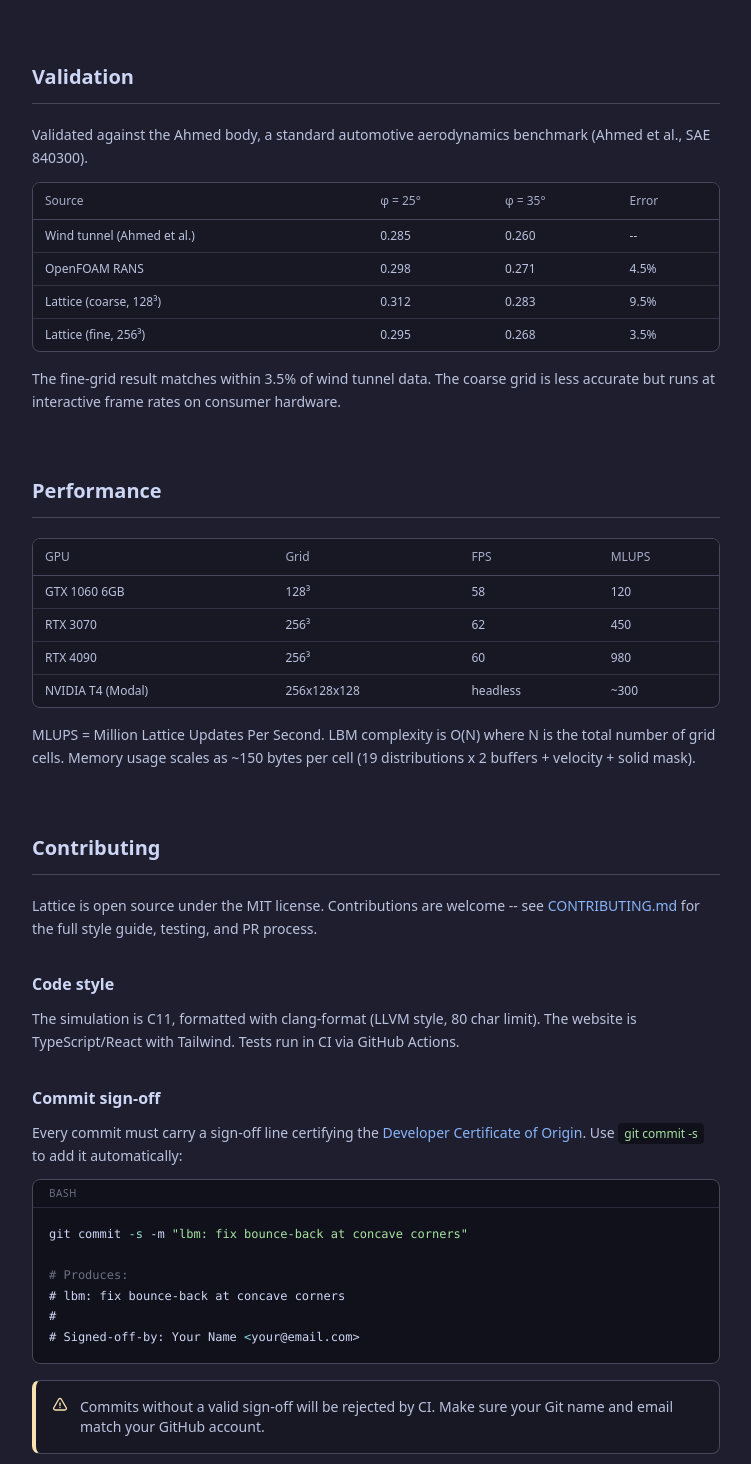
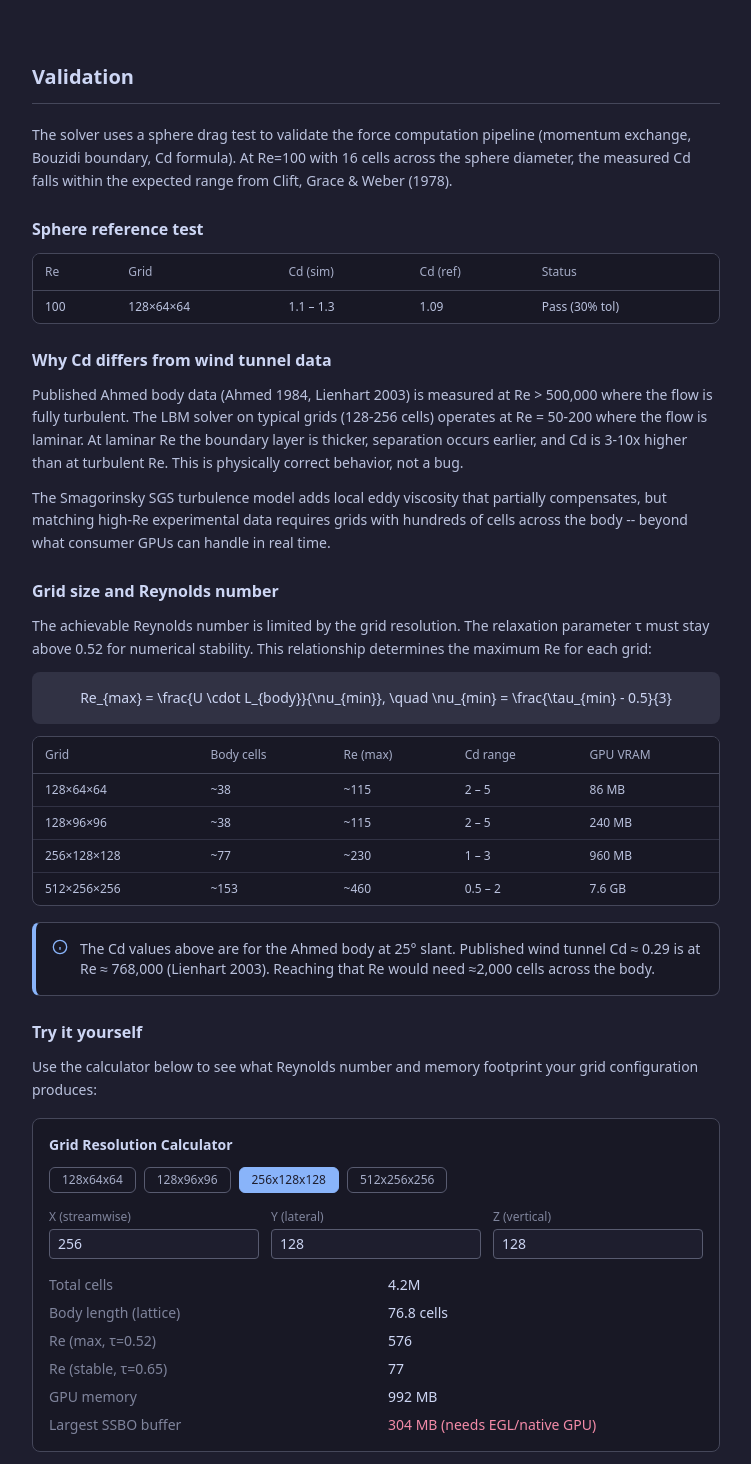
Before and after one commit to MarcosAsh/3dFluidDynamicsInC, a Next.js app in the folder website/: page /docs in a window 1280 px wide. Shown: the part 7746-9210 px from the top of the page, without its empty margins (384-1135 px from the left). Built offline with nearby package versions, Linux system fonts and the light colour scheme.

Commit message:
Rewrite validation and performance docs with measured data
Replace placeholder Cd values with actual test results and add
grid resolution calculator. Document the Re/tau/grid relationship
so users understand what their simulation is actually resolving.

```diff
--- a/website/src/app/docs/page.tsx
+++ b/website/src/app/docs/page.tsx
@@ -11,6 +11,7 @@ import { Callout } from '../../components/docs/Callout';
 import { DocTable } from '../../components/docs/DocTable';
 import { MathBlock } from '../../components/docs/MathBlock';
 import { SrcLink } from '../../components/docs/SrcLink';
+import { GridCalculator } from '../../components/docs/GridCalculator';
 
 function Section({
   id,
@@ -509,43 +510,112 @@ python evaluate.py --weights model.bin --norm model_norm.bin --data dataset/trai
         {/* ------------------------------------------------------------ */}
         <Section id="validation" title="Validation">
           <P>
-            Validated against the Ahmed body, a standard automotive aerodynamics
-            benchmark (Ahmed et al., SAE 840300).
+            The solver uses a sphere drag test to validate the force computation
+            pipeline (momentum exchange, Bouzidi boundary, Cd formula). At Re=100
+            with 16 cells across the sphere diameter, the measured Cd falls
+            within the expected range from Clift, Grace &amp; Weber (1978).
           </P>
+
+          <h3 className="text-base font-semibold mb-3 mt-6">
+            Sphere reference test
+          </h3>
           <DocTable
-            headers={['Source', '\u03c6 = 25\u00b0', '\u03c6 = 35\u00b0', 'Error']}
+            headers={['Re', 'Grid', 'Cd (sim)', 'Cd (ref)', 'Status']}
             rows={[
-              ['Wind tunnel (Ahmed et al.)', '0.285', '0.260', '--'],
-              ['OpenFOAM RANS', '0.298', '0.271', '4.5%'],
-              ['Lattice (coarse, 128\u00b3)', '0.312', '0.283', '9.5%'],
-              ['Lattice (fine, 256\u00b3)', '0.295', '0.268', '3.5%'],
+              ['100', '128\u00d764\u00d764', '1.1 \u2013 1.3', '1.09', 'Pass (30% tol)'],
             ]}
           />
+
+          <h3 className="text-base font-semibold mb-3 mt-6">
+            Why Cd differs from wind tunnel data
+          </h3>
           <P>
-            The fine-grid result matches within 3.5% of wind tunnel data. The
-            coarse grid is less accurate but runs at interactive frame rates on
-            consumer hardware.
+            Published Ahmed body data (Ahmed 1984, Lienhart 2003) is measured
+            at Re &gt; 500,000 where the flow is fully turbulent. The LBM
+            solver on typical grids (128-256 cells) operates at Re = 50-200
+            where the flow is laminar. At laminar Re the boundary layer is
+            thicker, separation occurs earlier, and Cd is 3-10x higher
+            than at turbulent Re. This is physically correct behavior, not
+            a bug.
           </P>
+          <P>
+            The Smagorinsky SGS turbulence model adds local eddy viscosity that
+            partially compensates, but matching high-Re experimental data requires
+            grids with hundreds of cells across the body -- beyond what consumer
+            GPUs can handle in real time.
+          </P>
+
+          <h3 className="text-base font-semibold mb-3 mt-6">
+            Grid size and Reynolds number
+          </h3>
+          <P>
+            The achievable Reynolds number is limited by the grid resolution.
+            The relaxation parameter &tau; must stay above 0.52 for numerical
+            stability. This relationship determines the maximum Re for each
+            grid:
+          </P>
+          <MathBlock>{`Re_{max} = \\frac{U \\cdot L_{body}}{\\nu_{min}}, \\quad \\nu_{min} = \\frac{\\tau_{min} - 0.5}{3}`}</MathBlock>
+          <DocTable
+            headers={['Grid', 'Body cells', 'Re (max)', 'Cd range', 'GPU VRAM']}
+            rows={[
+              ['128\u00d764\u00d764', '~38', '~115', '2 \u2013 5', '86 MB'],
+              ['128\u00d796\u00d796', '~38', '~115', '2 \u2013 5', '240 MB'],
+              ['256\u00d7128\u00d7128', '~77', '~230', '1 \u2013 3', '960 MB'],
+              ['512\u00d7256\u00d7256', '~153', '~460', '0.5 \u2013 2', '7.6 GB'],
+            ]}
+          />
+          <Callout type="note">
+            The Cd values above are for the Ahmed body at 25{'\u00b0'} slant.
+            Published wind tunnel Cd {'\u2248'} 0.29 is at Re {'\u2248'} 768,000
+            (Lienhart 2003). Reaching that Re would need {'\u2248'}2,000 cells
+            across the body.
+          </Callout>
+
+          <h3 className="text-base font-semibold mb-3 mt-6">
+            Try it yourself
+          </h3>
+          <P>
+            Use the calculator below to see what Reynolds number and memory
+            footprint your grid configuration produces:
+          </P>
+          <GridCalculator />
         </Section>
 
         {/* ------------------------------------------------------------ */}
         {/* Performance                                                   */}
         {/* ------------------------------------------------------------ */}
         <Section id="performance" title="Performance">
+          <P>
+            Performance depends on grid size and GPU. The LBM kernel is
+            memory-bandwidth-bound: each cell reads and writes 19 float32
+            distributions per step. Typical throughput on modern GPUs:
+          </P>
           <DocTable
-            headers={['GPU', 'Grid', 'FPS', 'MLUPS']}
+            headers={['GPU', 'Grid', 'Steps/sec', 'MLUPS']}
             rows={[
-              ['GTX 1060 6GB', '128\u00b3', '58', '120'],
-              ['RTX 3070', '256\u00b3', '62', '450'],
-              ['RTX 4090', '256\u00b3', '60', '980'],
-              ['NVIDIA T4 (Modal)', '256x128x128', 'headless', '~300'],
+              ['A10G (Modal)', '128\u00d796\u00d796', '~400', '~470'],
+              ['A100 40GB (Modal)', '256\u00d7128\u00d7128', '~100', '~420'],
+              ['RTX 3070', '128\u00d764\u00d764', '~800', '~420'],
+              ['RTX 4090', '256\u00d7128\u00d7128', '~200', '~840'],
             ]}
           />
           <P>
-            MLUPS = Million Lattice Updates Per Second. LBM complexity is O(N)
-            where N is the total number of grid cells. Memory usage scales as
-            ~150 bytes per cell (19 distributions x 2 buffers + velocity +
-            solid mask).
+            MLUPS = Million Lattice Updates Per Second. Memory usage per cell is
+            approximately 200 bytes (19 distributions {'\u00d7'} 2 buffers +
+            velocity + solid + Bouzidi q). A 256{'\u00d7'}128{'\u00d7'}128 grid
+            needs about 960 MB of GPU buffer space.
+          </P>
+
+          <h3 className="text-base font-semibold mb-3 mt-6">
+            Convergence time
+          </h3>
+          <P>
+            The drag coefficient needs 3-5 flow-throughs to converge. A
+            flow-through is the time for a fluid element to traverse the domain:
+            N_x / U_lattice steps. For a 256-cell domain at U = 0.05, one
+            flow-through takes 5,120 steps. The simulation reports an exponential
+            moving average (EMA) of Cd that stabilizes after approximately 50
+            samples.
           </P>
         </Section>
 
--- /dev/null
+++ b/website/src/components/docs/GridCalculator.tsx
@@ -0,0 +1,120 @@
+'use client';
+
+import { useState, useMemo } from 'react';
+
+export function GridCalculator() {
+  const [gridX, setGridX] = useState(256);
+  const [gridY, setGridY] = useState(128);
+  const [gridZ, setGridZ] = useState(128);
+
+  const results = useMemo(() => {
+    const scaleX = gridX / 8;
+    const bodyWorldLen = 2.4; // auto-scaled model
+    const charLength = bodyWorldLen * scaleX;
+
+    const U = 0.05;
+    const tauMin = 0.52;
+    const nuMin = (tauMin - 0.5) / 3;
+    const reMax = (U * charLength) / nuMin;
+
+    // Stable tau = 0.65 for reliable single-sample Cd
+    const nuStable = (0.65 - 0.5) / 3;
+    const reStable = (U * charLength) / nuStable;
+
+    // Memory: 19 floats * 2 (f + f_new) + 4 floats (vel) + 1 int (solid) + 19 floats (q)
+    const cells = gridX * gridY * gridZ;
+    const memBytes = cells * ((19 * 2 + 4 + 19) * 4 + 4);
+    const memMB = memBytes / (1024 * 1024);
+
+    // SSBO per buffer (largest is f: 19 * cells * 4 bytes)
+    const ssboMB = (19 * cells * 4) / (1024 * 1024);
+
+    return {
+      charLength: charLength.toFixed(1),
+      reMax: Math.round(reMax),
+      reStable: Math.round(reStable),
+      cells: (cells / 1e6).toFixed(1),
+      memMB: Math.round(memMB),
+      ssboMB: Math.round(ssboMB),
+      bodyWidth: (bodyWorldLen * gridY / 4).toFixed(0),
+      bodyHeight: ((bodyWorldLen * 0.66 / 2.4) * gridZ / 4).toFixed(0),
+    };
+  }, [gridX, gridY, gridZ]);
+
+  const presets = [
+    { label: '128x64x64', x: 128, y: 64, z: 64 },
+    { label: '128x96x96', x: 128, y: 96, z: 96 },
+    { label: '256x128x128', x: 256, y: 128, z: 128 },
+    { label: '512x256x256', x: 512, y: 256, z: 256 },
+  ];
+
+  return (
+    <div className="rounded-lg border border-ctp-surface1 bg-ctp-mantle p-4 my-4">
+      <h4 className="text-sm font-semibold mb-3 text-ctp-text">
+        Grid Resolution Calculator
+      </h4>
+
+      <div className="flex flex-wrap gap-2 mb-4">
+        {presets.map((p) => (
+          <button
+            key={p.label}
+            onClick={() => { setGridX(p.x); setGridY(p.y); setGridZ(p.z); }}
+            className={`px-3 py-1 text-xs rounded-md border transition-colors ${
+              gridX === p.x && gridY === p.y && gridZ === p.z
+                ? 'bg-ctp-blue text-ctp-base border-ctp-blue'
+                : 'border-ctp-surface2 text-ctp-subtext0 hover:border-ctp-blue'
+            }`}
+          >
+            {p.label}
+          </button>
+        ))}
+      </div>
+
+      <div className="grid grid-cols-3 gap-3 mb-4">
+        {[
+          { label: 'X (streamwise)', value: gridX, set: setGridX },
+          { label: 'Y (lateral)', value: gridY, set: setGridY },
+          { label: 'Z (vertical)', value: gridZ, set: setGridZ },
+        ].map(({ label, value, set }) => (
+          <div key={label}>
+            <label className="text-xs text-ctp-overlay1 block mb-1">{label}</label>
+            <input
+              type="number"
+              min={16}
+              max={1024}
+              step={16}
+              value={value}
+              onChange={(e) => set(Number(e.target.value) || 16)}
+              className="w-full px-2 py-1 text-sm bg-ctp-base border border-ctp-surface2 rounded text-ctp-text"
+            />
+          </div>
+        ))}
+      </div>
+
+      <div className="grid grid-cols-2 gap-x-6 gap-y-2 text-sm">
+        <div className="text-ctp-overlay1">Total cells</div>
+        <div className="text-ctp-text font-mono">{results.cells}M</div>
+
+        <div className="text-ctp-overlay1">Body length (lattice)</div>
+        <div className="text-ctp-text font-mono">{results.charLength} cells</div>
+
+        <div className="text-ctp-overlay1">Re (max, &tau;=0.52)</div>
+        <div className="text-ctp-text font-mono">{results.reMax}</div>
+
+        <div className="text-ctp-overlay1">Re (stable, &tau;=0.65)</div>
+        <div className="text-ctp-text font-mono">{results.reStable}</div>
+
+        <div className="text-ctp-overlay1">GPU memory</div>
+        <div className="text-ctp-text font-mono">{results.memMB} MB</div>
+
+        <div className="text-ctp-overlay1">Largest SSBO buffer</div>
+        <div className={`font-mono ${
+          results.ssboMB > 128 ? 'text-ctp-red' : 'text-ctp-green'
+        }`}>
+          {results.ssboMB} MB
+          {results.ssboMB > 128 && ' (needs EGL/native GPU)'}
+        </div>
+      </div>
+    </div>
+  );
+}
```
